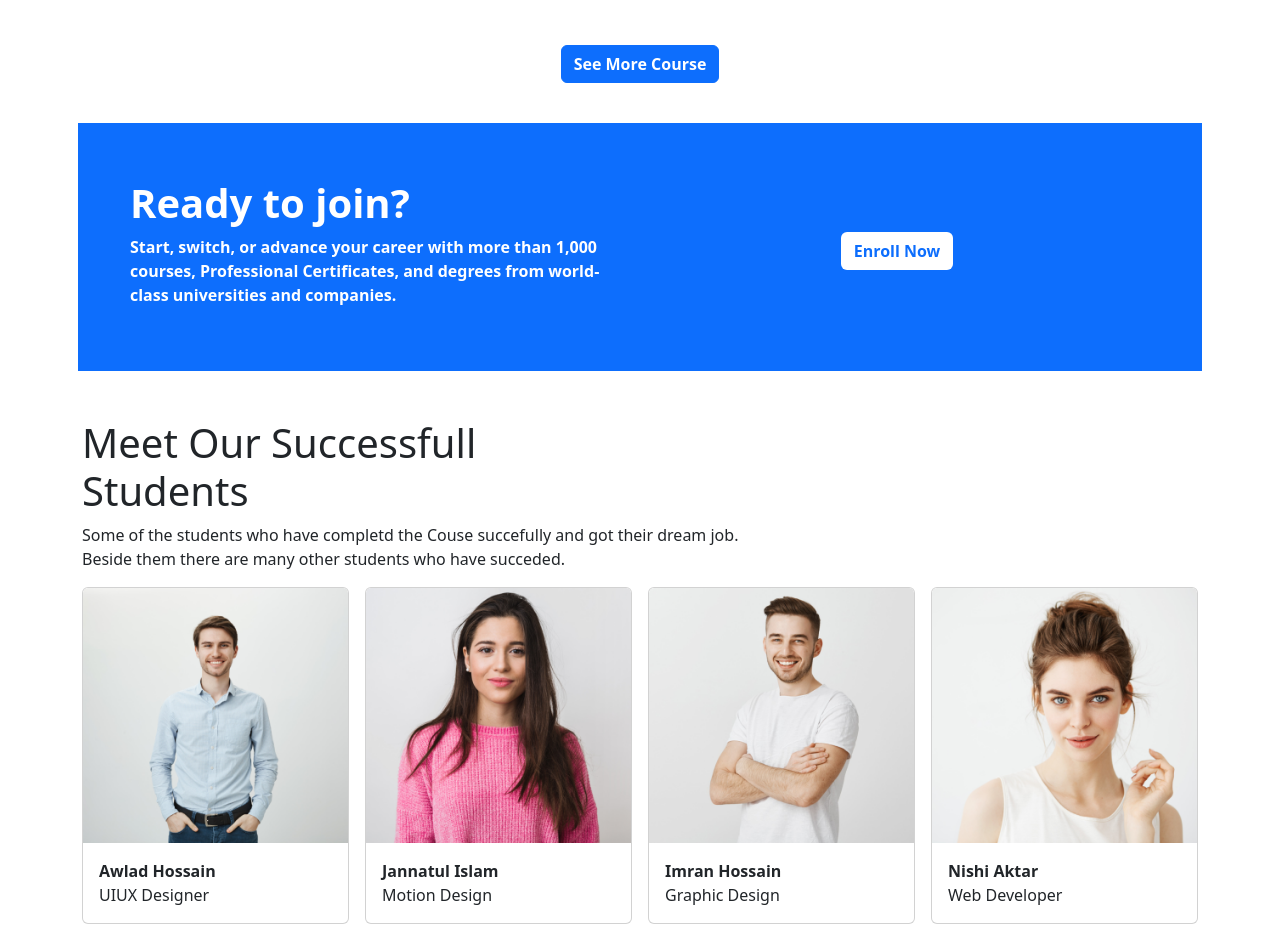
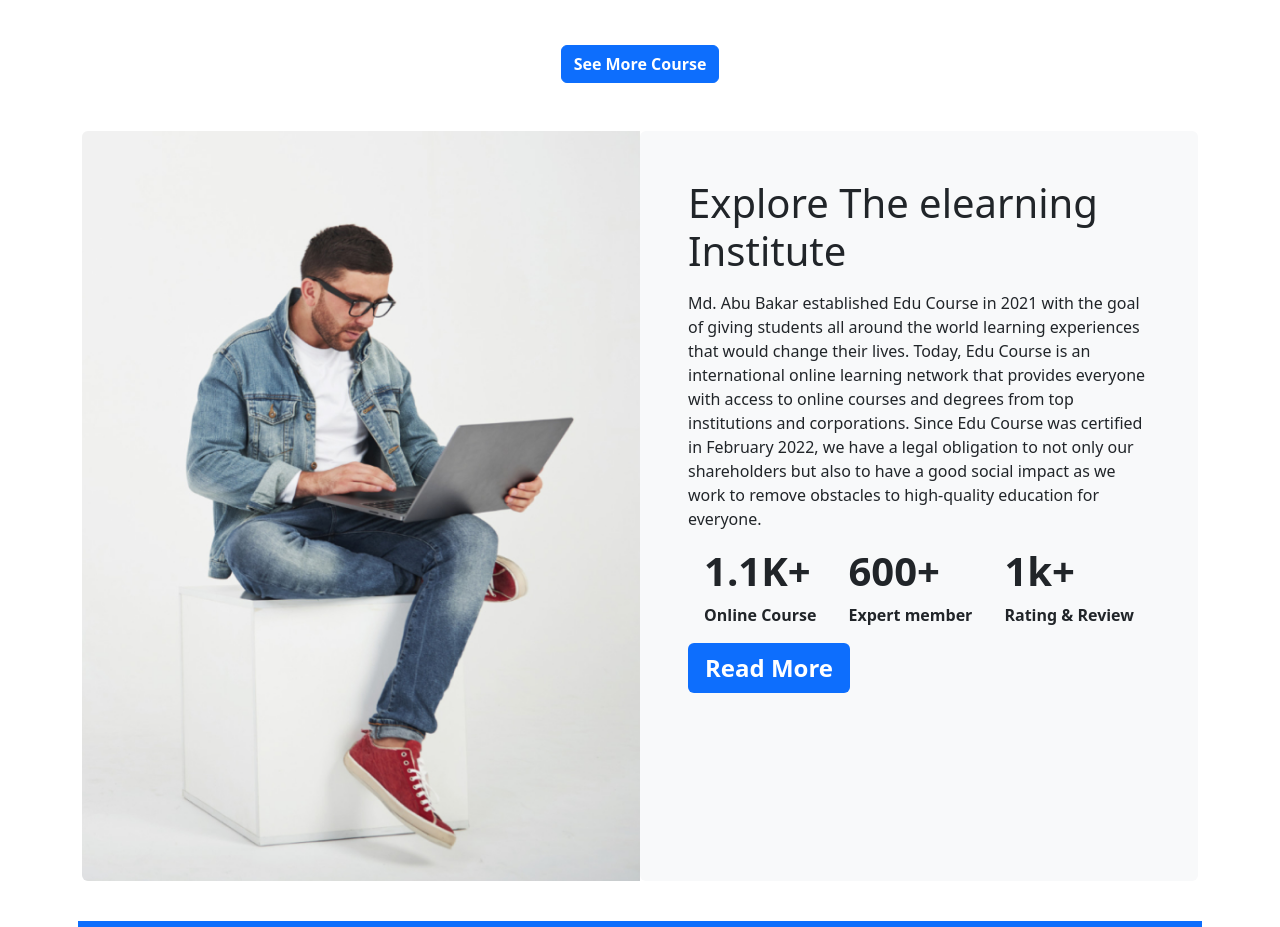
Before and after one commit to ABuBakar7447/edu-course-repo, a plain HTML site: page index.html in a window 1280 px wide. Shown: the part 1560-2487 px from the top of the page. Drawn offline with nearby package versions, Linux system fonts and the light colour scheme.

Commit message:
elarn explore part

```diff
--- a/index.html
+++ b/index.html
@@ -146,7 +146,7 @@
               <div class="col-lg-6 col-md-12 col-sm-12 d-lg-flex d-md-flex">
 
                     <div class="col-lg-4 col-md-4 col-sm-12">
-                      <img class="w-100" src="images/course/course-1.png" alt="">
+                      <img class="w-100 h-100" src="images/course/course-1.png" alt="">
                     </div>
                     <div class="col-lg-8 col-md-8 col-sm-12 border border-light border-3 rounded px-2 py-4 text-start">
                       <h4>Fundamental Of UI/UX Design</h4>
@@ -161,7 +161,7 @@
               <div class="col-lg-6 col-md-12 col-sm-12 d-lg-flex d-md-flex">
 
                     <div class="col-lg-4 col-md-4 col-sm-12">
-                      <img class="w-100" src="images/course/course-2.png" alt="">
+                      <img class="w-100 h-100" src="images/course/course-2.png" alt="">
                     </div>
                     <div class="col-lg-8 col-md-8 col-sm-12 border border-light border-3 rounded px-2 py-4 text-start">
                       <h4>Javascript Basic to advanced</h4>
@@ -176,7 +176,7 @@
               <div class="col-lg-6 col-md-12 col-sm-12 d-lg-flex d-md-flex">
 
                     <div class="col-lg-4 col-md-4 col-sm-12">
-                      <img class="w-100" src="images/course/course-3.png" alt="">
+                      <img class="w-100 h-100" src="images/course/course-3.png" alt="">
                     </div>
                     <div class="col-lg-8 col-md-8 col-sm-12 border border-light border-3 rounded px-2 py-4 text-start">
                       <h4>Fullstack Web Development</h4>
@@ -191,7 +191,7 @@
               <div class="col-lg-6 col-md-12 col-sm-12 d-lg-flex d-md-flex">
 
                     <div class="col-lg-4 col-md-4 col-sm-12">
-                      <img class="w-100" src="images/course/course-4.png" alt="">
+                      <img class="w-100 h-100" src="images/course/course-4.png" alt="">
                     </div>
                     <div class="col-lg-8 col-md-8 col-sm-12 border border-light border-3 rounded px-2 py-4 text-start">
                       <h4>Digital Marketing</h4>
@@ -206,7 +206,7 @@
               <div class="col-lg-6 col-md-12 col-sm-12 d-lg-flex d-md-flex">
 
                     <div class="col-lg-4 col-md-4 col-sm-12">
-                      <img class="w-100" src="images/course/course-5.png" alt="">
+                      <img class="w-100 h-100" src="images/course/course-5.png" alt="">
                     </div>
                     <div class="col-lg-8 col-md-8 col-sm-12 border border-light border-3 rounded px-2 py-4 text-start">
                       <h4>Photography Basic Rules</h4>
@@ -221,7 +221,7 @@
               <div class="col-lg-6 col-md-12 col-sm-12 d-lg-flex d-md-flex">
 
                     <div class="col-lg-4 col-md-4 col-sm-12">
-                      <img class="w-100" src="images/course/course-6.png" alt="">
+                      <img class="w-100 h-100" src="images/course/course-6.png" alt="">
                     </div>
                     <div class="col-lg-8 col-md-8 col-sm-12 border border-light border-3 rounded px-2 py-4 text-start">
                       <h4>Motion Graphics</h4>
@@ -252,6 +252,68 @@
         </button>
 
       </section>
+
+
+
+<!-- Explore elearn part -->
+
+      <section class="mt-5 mb-5">
+
+        <div>
+          <div class="row g-0">
+            <div class="col-md-6 col-lg-6 col-sm-12">
+              <img src="images/working.png" class="img-fluid rounded-start h-100" alt="...">
+            </div>
+            <div class="col-md-6 col-lg-6 col-sm-12 bg-light rounded">
+              <div class="card-body mx-5 my-5">
+                <h1 class="card-title">Explore The elearning Institute</h1>
+                <p class="card-text mt-3">
+                  Md. Abu Bakar established Edu Course in 2021 with the goal of giving
+                  students all around the world learning experiences that would change their lives. Today, Edu Course is an international online learning network that provides everyone with access to online courses and degrees from top institutions and corporations. Since Edu Course was certified in February 2022, we have a legal obligation to not only our shareholders but also to have a good social impact as we work to remove obstacles to high-quality education for everyone.
+                </p>
+
+                <div class="d-flex justify-content-around">
+
+                  <div>
+                    <h1 class="fw-bold">
+                      1.1K+
+                    </h1>
+
+                    <p class="fw-bold">Online Course</p>
+
+                  </div>
+
+                  <div>
+                    <h1 class="fw-bold">
+                      600+
+                    </h1>
+
+                    <p class="fw-bold">Expert member</p>
+                  </div>
+
+                  <div>
+                    <h1 class="fw-bold">
+                      1k+
+                    </h1>
+
+                    <p class="fw-bold">Rating & Review</p>
+                  </div>
+
+                </div>
+
+                <div>
+                  <button class="btn bg-primary text-white fw-bold px-3 fs-4" type="submit">Read More</button>
+                </div>
+
+
+
+              </div>
+            </div>
+          </div>
+        </div>
+
+      </section>
+
 
 <!-- ---------- inside join now part box modal design -->
 
@@ -313,6 +375,10 @@
       </section>
 
 
+
+
+
+
 <!-- Meet successfull students -->
 
       <section class="mt-5">
@@ -342,6 +408,7 @@
               </div>
             </div>
           </div>
+
           <div class="col-lg-3 col-md-6">
             <div class="card">
               <img src="images/student/student-3.png" class="card-img-top" alt="...">
@@ -350,6 +417,7 @@
               </div>
             </div>
           </div>
+
           <div class="col-lg-3 col-md-6">
             <div class="card">
               <img src="images/student/student-4.png" class="card-img-top" alt="...">
```
